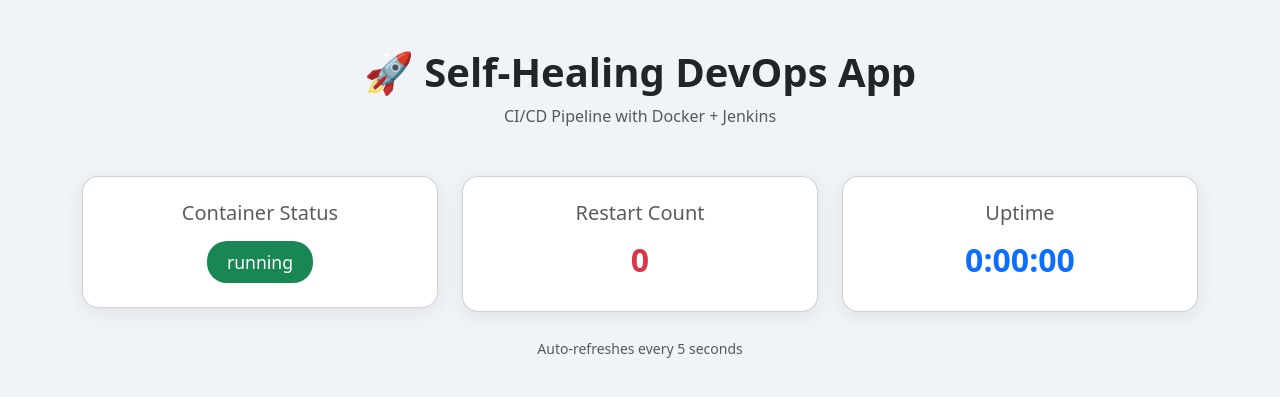
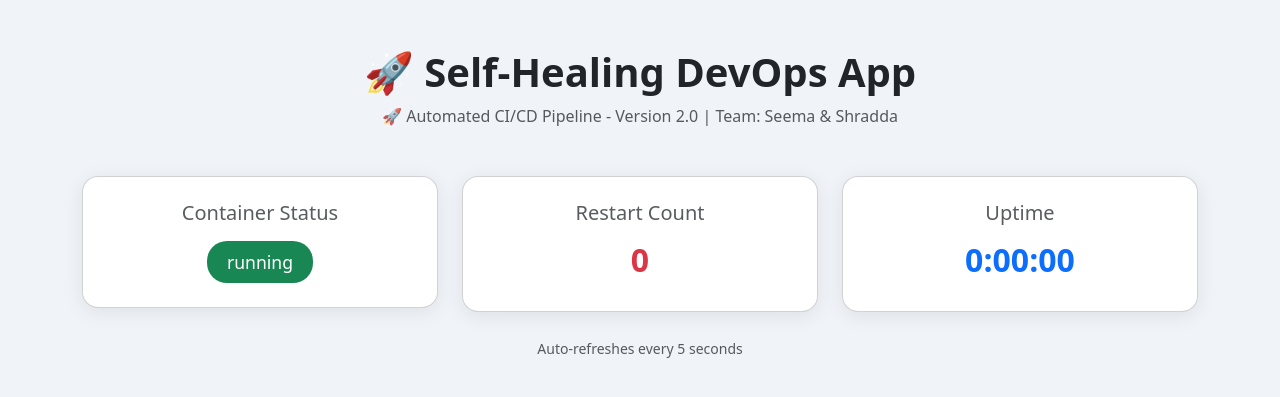
Before and after one commit to SeemaGR/devops-project, a Flask app: page / in a window 1280 px wide. Shown: the top 397 px of the page. Run offline with Flask 3, Linux system fonts and the light colour scheme.

Commit message:
Update to Version 2.0

```diff
--- a/templates/index.html
+++ b/templates/index.html
@@ -13,7 +13,7 @@
 <body>
 <div class="container py-5">
   <h1 class="text-center mb-2 fw-bold">🚀 Self-Healing DevOps App</h1>
-  <p class="text-center text-muted mb-5">CI/CD Pipeline with Docker + Jenkins</p>
+  <p class="text-center text-muted mb-5">🚀 Automated CI/CD Pipeline - Version 2.0 | Team: Seema & Shradda</p>
 
   <div class="row g-4 justify-content-center">
     <div class="col-md-4">
```
